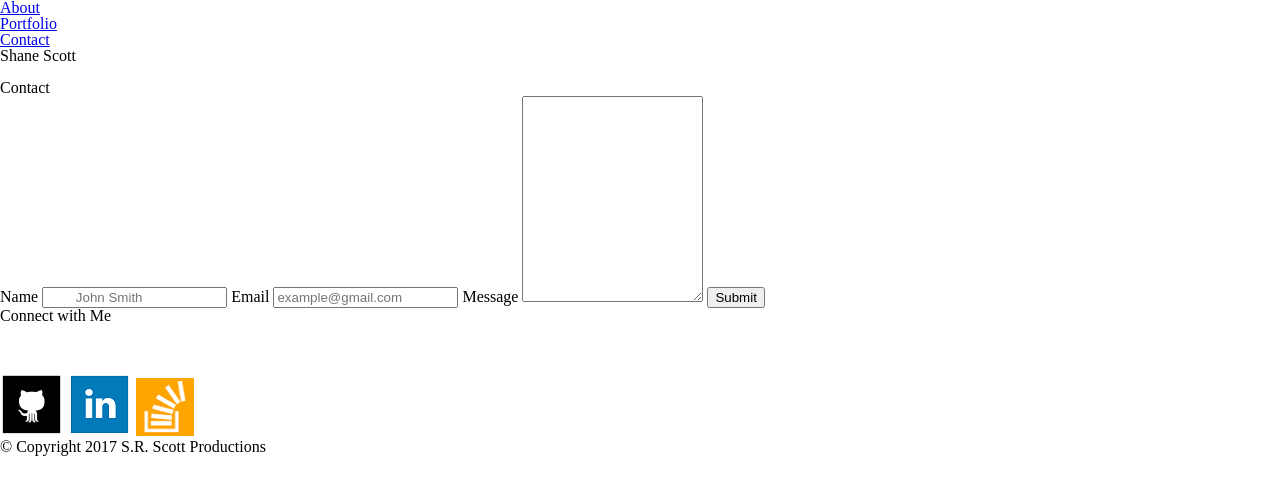
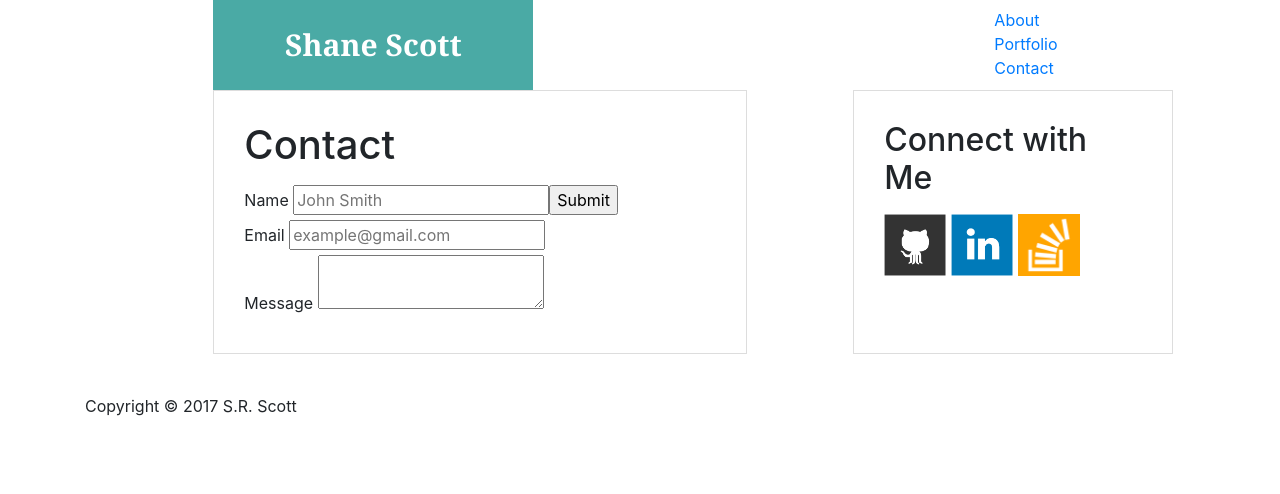
Before and after one commit to bamacanuck/myPortfolio, a plain HTML site: page contact.html in a window 1280 px wide. Drawn offline with nearby package versions, Linux system fonts and the light colour scheme.

Commit message:
a bit more of the pages' structure, now present...

```diff
--- a/assets/css/style.css
+++ b/assets/css/style.css
@@ -1,10 +1,4 @@
-
-
-
-
-
-
-/*#logoCust {
+#logoCust {
 	float: left;
 	width: 250px;
 	height: 90px;
@@ -16,4 +10,55 @@
 	text-align: center;
 	text-decoration: none;
 	background: #4aaaa5;
-	}*/
+	}
+
+/*#navSide li {
+	display: inline;
+}*/
+
+#navStyle {
+	float: right;
+	width: 30%;
+	margin-right: 10%;
+}
+
+li {
+	float: left;
+	display: inline;
+}
+
+#main-container {
+  padding-top: 130px;
+}
+
+.main-section {
+  float: left;
+  width: 100%;
+  max-width: 650px;
+  padding: 30px;
+  margin: 0 0 40px;
+  background: #fff;
+  border: 1px solid #ddd;
+}
+
+.sidebar {
+  padding: 30px;
+  margin: 0 0 40px;
+  background: #fff;
+  border: 1px solid #ddd;
+}
+
+.social {
+  width: 62px;
+  height: 62px;
+  margin-top: 8px;
+  margin-right: 5px;
+}
+
+.auth-image {
+  float: left;
+  width: 200px;
+  height: auto;
+  margin-top: 10px;
+  margin-right: 25px;
+}
--- a/contact.html
+++ b/contact.html
@@ -1,87 +1,90 @@
 <!DOCTYPE html>
-<html>
+<html lang="en-us">
+
 <head>
-	<title>Contact Me</title>
+	<title>Welcome</title>
+	<meta name="viewport" content="width=device-width, initial-scale=1.0">
 	<link rel="stylesheet" href="assets/css/reset.css">
+	<link rel="stylesheet" href="https://maxcdn.bootstrapcdn.com/bootstrap/4.0.0-beta.2/css/bootstrap.min.css" integrity="sha384-PsH8R72JQ3SOdhVi3uxftmaW6Vc51MKb0q5P2rRUpPvrszuE4W1povHYgTpBfshb" crossorigin="anonymous">
 	<link rel="stylesheet" href="assets/css/style.css">
 </head>
+
 <body>
 
-	<header>
-
-		<div id="topBig">
-
-			<nav>
-				<ul>
-					<li><a href="index.html">About</a></li>
-					<li><a href="portfolio.html">Portfolio</a></li>
-					<li><a href="contact.html">Contact</a></li>
-				</ul>
-			</nav>
-
-			<div id="topSmall">
-				<h1>Shane Scott</h1>
+	<div class="container-fluid">
+		<div class="row">
+			<div class="col-md-2">
+			</div>
+			<div class="col-md-3"
+				<a href="index.html" id="logoCust">Shane Scott</a>
+			</div>
+			<div class="col-md-7">
+				<nav class="navbar navbar-default" id="navStyle">
+					<ul class="nav navbar-nav">
+						<li><a href="index.html">About</a></li>
+						<li><a href="portfolio.html">Portfolio</a></li>
+						<li><a href="contact.html">Contact</a></li>
+					</ul>
+				</nav>
 			</div>
 
 		</div>
 
-	</header>
+		<div class="row">
+			<div class="col-md-2">
+			</div>
+			<div class="col-md-5 main-section">
+				<h1>Contact</h1>
 
-	<br>
+			      <form id="contact-form">
+			        <ul>
+			          <li>
+			            <label for="name">Name</label>
+			            <input type="text" id="name" name="name" placeholder="John Smith" required="required">
+			          </li>
+			          <li>
+			            <label for="email">Email</label>
+			            <input type="email" id="email" name="email" placeholder="example@gmail.com" required="required">
+			          </li>
+			          <li>
+			            <label for="message">Message</label>
+			            <textarea id="message" name="message" required="required"></textarea>
+			          </li>
+			        </ul>
+			        <input type="submit">
+			      </form>
 
-	<section>
+			    </section>
 
-		<div id="contactBlock">
+			</div>
+			<div class="col-md-1">
+			</div>
+			<div class="col-md-3 sidebar">
 
-			<h2 class="main">Contact</h2>
-			<div id=bigMidLine>
-				</div>
+				<h2>Connect with Me</h2>
 
-  			<div class="container">
-    			<form action="/someAction.php">
-      			<label for="name">Name</label>
-      			<input type="text" id="name" name="name" placeholder="	John Smith">
+					<ul>
 
-      			<label for="email">Email</label>
-      			<input type="text" id="email" name="e-mail" placeholder="example@gmail.com">
+			        <li><a href="https://github.com/bamacanuck/"><img src="assets/images/github-128.png" class="social img-responsive" alt="GitHub" /></a></li>
+			        <li><a href="https://www.linkedin.com/in/s-r-scott-a44507132/"><img src="assets/images/linkedin-128.png" class="social img-responsive" alt="LinkedIn" /></a></li>
+			        <li><a href="https://stackoverflow.com/users/8845161/shane-scott/"><img src="assets/images/stackoverflow-128.png" class="social img-responsive" alt="Stack Overflow" /></a></li>
 
-      			<label for="message">Message</label>
-      			<textarea id="message" name="message" placeholder="" style="height:200px"></textarea>
+			    	</ul>
 
-      			<input type="submit" value="Submit">
-    			</form>
-  			</div>
-
-		</div>
-
-		<div id="connectBlock">
-			<h2 id="connect">Connect with Me</h2>
-			<br><br>
-			<div id=connectLine>
 			</div>
-			<br>
-			<div id=iconList>
-				<a href="https://github.com/bamacanuck">
-					<img alt="GitHub" src="assets/images/GitHub_icon64.png" width="64" height="64"></a>
-				<a href="https://www.linkedin.com/in/s-r-scott-a44507132/">
-					<img alt="LinkedIn" src="assets/images/LinkedIn_icon64.png" width="64" height="64"></a>
-				<a href="https://stackoverflow.com/users/8845161/shane-scott">
-					<img alt="StackOverflow" src="assets/images/stackoverflowtest.png" width="58" height="58"></a>
+			<div class="col-md-1">
 			</div>
-		</div>
-
-	</section>
-
-	<div id="spacer-contact"></div>
-
-	<!-- I know there must be a more elegant (and accepted) way to go about spacing this. -->
-
-	<div id="tealDivider">
 	</div>
 
-	<footer id="footer">
-		&copy; Copyright 2017 S.R. Scott Productions
-	</footer>
+	<footer>
+    <div class="container">
+      Copyright &copy; 2017 S.R. Scott
+    </div>
+  </footer>
 
+
+<script src="https://code.jquery.com/jquery-3.2.1.slim.min.js" integrity="sha384-KJ3o2DKtIkvYIK3UENzmM7KCkRr/rE9/Qpg6aAZGJwFDMVNA/GpGFF93hXpG5KkN" crossorigin="anonymous"></script>
+<script src="https://cdnjs.cloudflare.com/ajax/libs/popper.js/1.12.3/umd/popper.min.js" integrity="sha384-vFJXuSJphROIrBnz7yo7oB41mKfc8JzQZiCq4NCceLEaO4IHwicKwpJf9c9IpFgh" crossorigin="anonymous"></script>
+<script src="https://maxcdn.bootstrapcdn.com/bootstrap/4.0.0-beta.2/js/bootstrap.min.js" integrity="sha384-alpBpkh1PFOepccYVYDB4do5UnbKysX5WZXm3XxPqe5iKTfUKjNkCk9SaVuEZflJ" crossorigin="anonymous"></script>
 </body>
 </html>
```
Also changed, not shown: BootstrapX.html (+9 -7 lines), index.html (+39 -55 lines).
